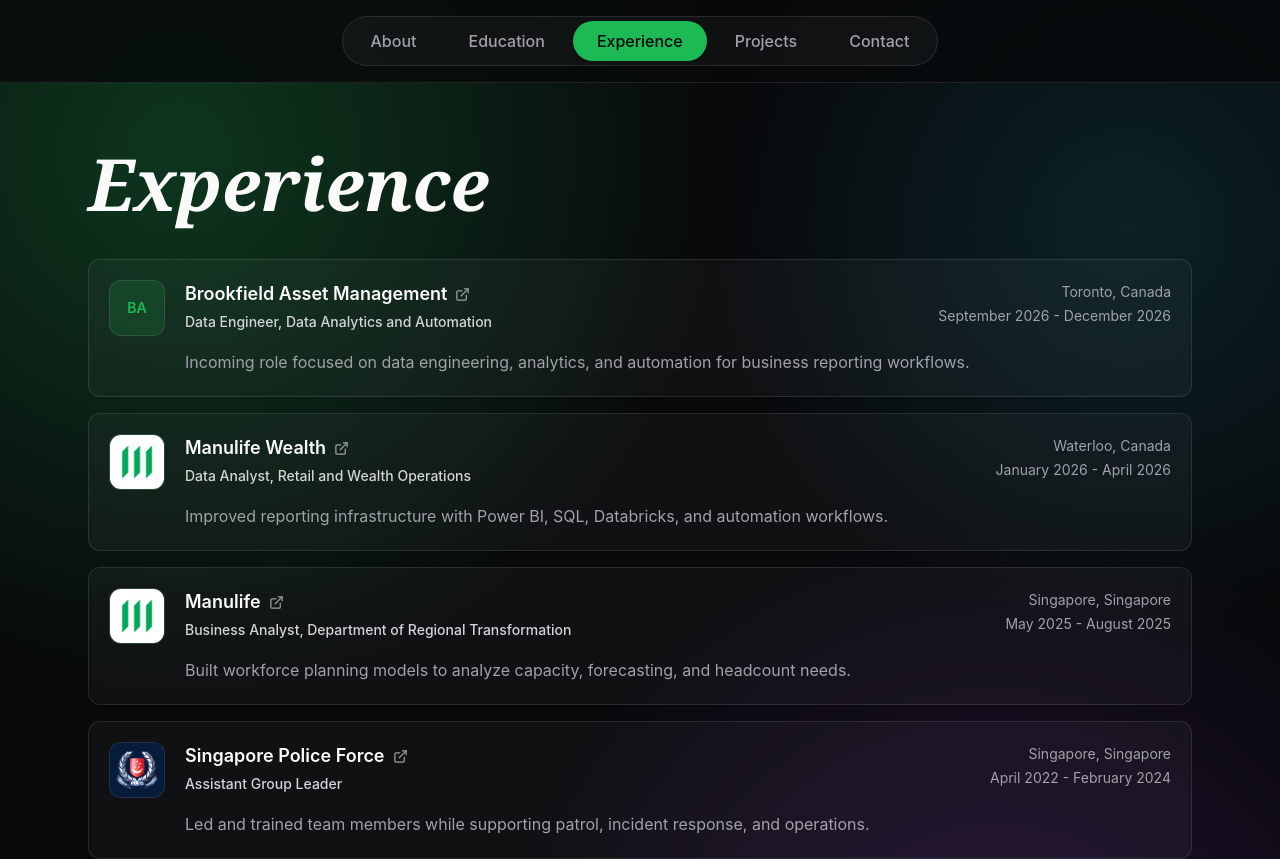
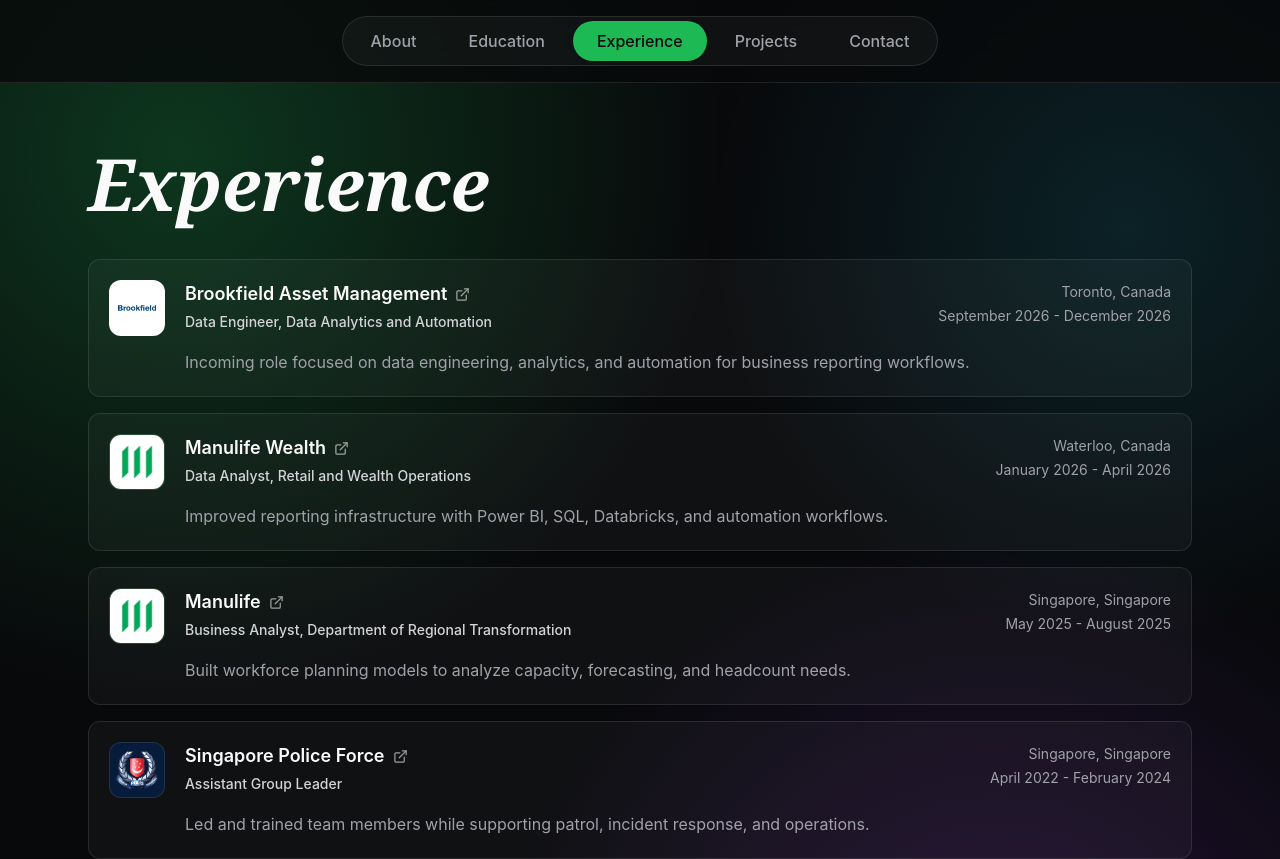
Before and after one commit to aimaandalvi/personal-website, a Next.js app: page /experience in a window 1280 px wide. Shown: the top 859 px of the page. Built offline with nearby package versions, Linux system fonts and the light colour scheme.

Commit message:
Added Brookfield logo

```diff
--- a/components/ExperienceCard.tsx
+++ b/components/ExperienceCard.tsx
@@ -3,12 +3,17 @@
 import { ExternalLink } from "lucide-react";
 
 export function ExperienceCard({ experience }: { experience: Experience }) {
+  const isNavyLogo = experience.logoBackground === "navy";
+  const isWhiteLogo = experience.logoBackground === "white";
+
   return (
     <article className="group grid gap-5 rounded-xl border border-zinc-200/80 bg-white/70 p-5 shadow-sm transition duration-200 hover:-translate-y-1 hover:border-zinc-400 hover:shadow-soft dark:border-white/10 dark:bg-white/[0.035] dark:hover:border-[#1db954]/60 min-[520px]:grid-cols-[56px_1fr]">
       <div
         className={`relative flex h-14 w-14 items-center justify-center overflow-hidden rounded-xl border border-zinc-300/80 text-sm font-semibold text-zinc-700 dark:border-white/10 dark:text-[#1db954] ${
-          experience.logoBackground === "navy"
+          isNavyLogo
             ? "bg-[#071b3a]"
+            : isWhiteLogo
+              ? "bg-white"
             : "bg-zinc-100 dark:bg-[#1db954]/15"
         }`}
       >
@@ -18,7 +23,7 @@
             alt={`${experience.company} logo`}
             fill
             sizes="56px"
-            className={experience.logoBackground === "navy" ? "object-contain p-1.5" : "object-cover"}
+            className={isNavyLogo || isWhiteLogo ? "object-contain p-1.5" : "object-cover"}
           />
         ) : (
           experience.initials
--- a/data/experiences.ts
+++ b/data/experiences.ts
@@ -20,6 +20,8 @@
       "Incoming role focused on data engineering, analytics, and automation for business reporting workflows.",
     link: "https://www.brookfield.com/",
     initials: "BA",
+    logo: "/brookfield-logo.png",
+    logoBackground: "white",
   },
   {
     company: "Manulife Wealth",
```
Also changed, not shown: public/brookfield-logo.png (added).
